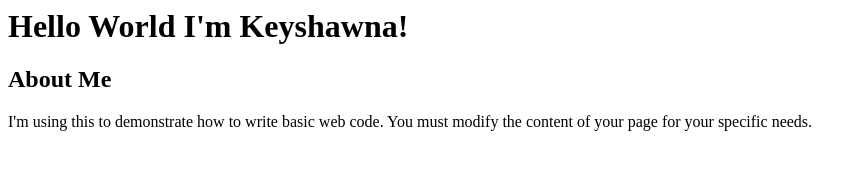
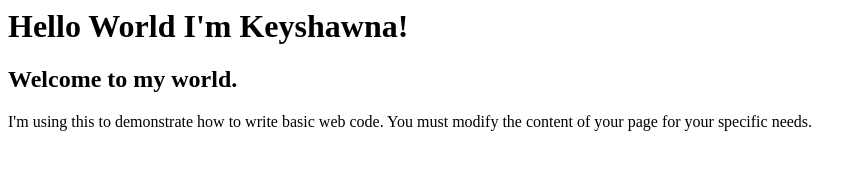
Before and after one commit to KeyshawnaFul75/web-tools, a plain HTML site: page index.html in a window 1280 px wide. Shown: the whole page, without its empty margins (0-866 px from the left). Drawn offline with Linux system fonts and the light colour scheme.

Commit message:
update index

```diff
--- a/index.html
+++ b/index.html
@@ -1,3 +1,3 @@
 <h1>Hello World I'm Keyshawna!</h1>
-<h2>About Me</h2>
+<h2>Welcome to my world.</h2>
 <p>I'm using this to demonstrate how to write basic web code. You must modify the content of your page for your specific needs.</p>
```
